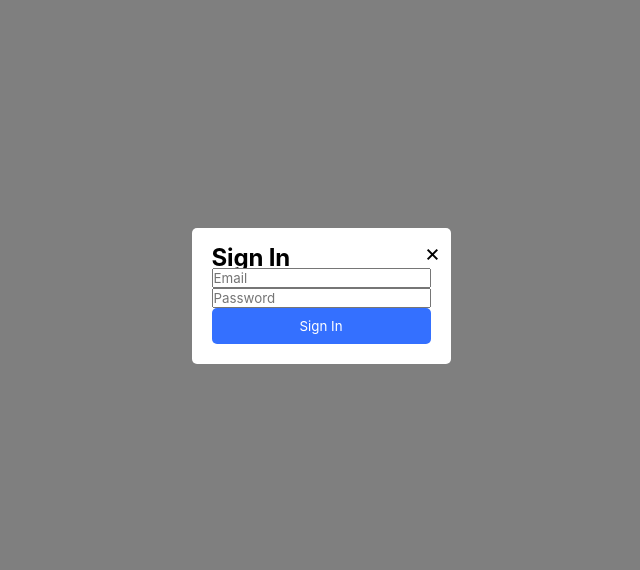
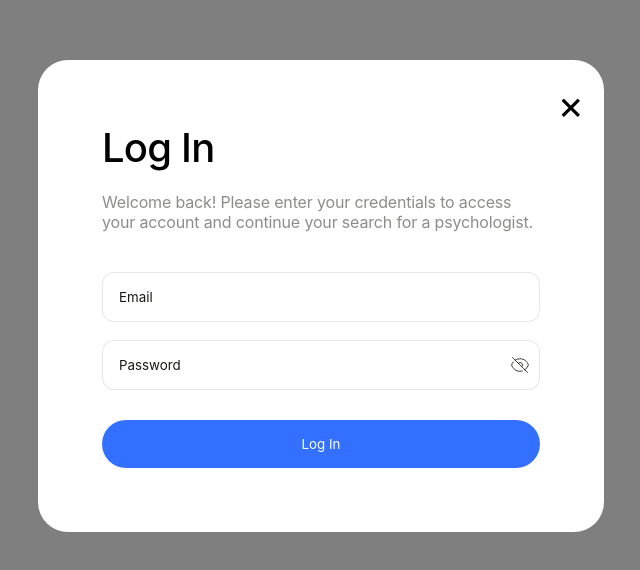
Before and after one commit to Denis9622/project_Psychologists.Services, a React (Vite) app: page /signin in a window 1280 px wide. Shown: the part 104-674 px from the top of the page, without its empty margins (319-959 px from the left). Built offline with nearby package versions, Linux system fonts and the light colour scheme.

Commit message:
FINAL LOGIN SIGN IN

```diff
--- a/src/components/SignUp/SignUp.jsx
+++ b/src/components/SignUp/SignUp.jsx
@@ -6,7 +6,7 @@ import { register as registerUser } from './../Auth/auth'; // Импортиру
 import styles from './SignUp.module.css';
 
 function SignUp({ onClose }) {
-  const [showPassword, setShowPassword] = useState(false);
+  const [showPassword, setShowPassword] = useState(false); // Состояние для управления видимостью пароля
   const {
     register,
     handleSubmit,
@@ -15,6 +15,7 @@ function SignUp({ onClose }) {
     resolver: yupResolver(signUpSchema),
   });
 
+  // Переключение видимости пароля
   const togglePasswordVisibility = () => {
     setShowPassword(!showPassword);
   };
@@ -54,25 +55,35 @@ function SignUp({ onClose }) {
             we need some information. Please provide us with the following
             information.
           </p>
-          <input type="text" placeholder="Name" {...register('name')} />
+          <input
+            type="text"
+            placeholder="Name"
+            className={styles.input}
+            {...register('name')}
+          />
           {errors.name && <p className={styles.error}>{errors.name.message}</p>}
 
-          <input type="email" placeholder="Email" {...register('email')} />
+          <input
+            type="email"
+            placeholder="Email"
+            className={styles.input}
+            {...register('email')}
+          />
           {errors.email && (
             <p className={styles.error}>{errors.email.message}</p>
           )}
 
           <div className={styles.passwordWrapper}>
             <input
-              type={showPassword ? 'text' : 'password'}
+              type={showPassword ? 'text' : 'password'} // Изменяем тип ввода пароля в зависимости от состояния showPassword
               placeholder="Password"
+              className={styles.input}
               {...register('password')}
             />
             <span
               onClick={togglePasswordVisibility}
-              className={styles.passwordToggleIcon}
+              className={styles.passwordToggleIcon} // Добавляем иконку для переключения видимости пароля
             >
-              {/* Показываем иконку в зависимости от состояния showPassword */}
               {showPassword ? (
                 <svg
                   xmlns="http://www.w3.org/2000/svg"
--- a/src/components/SignUp/SignUp.module.css
+++ b/src/components/SignUp/SignUp.module.css
@@ -13,20 +13,20 @@
 
 .modalContent {
   background: white;
-  max-width: 438px;
+  width: 566px;
   padding: 64px;
-  border-radius: 5px;
+  border-radius: 30px; /* Закругление углов */
   position: relative;
   z-index: 1001;
 }
 
 .closeButton {
   position: absolute;
-  top: 10px;
-  right: 10px;
+  top: 20px;
+  right: 20px;
   background: transparent;
   border: none;
-  font-size: 24px;
+  font-size: 40px;
   cursor: pointer;
 }
 
@@ -44,25 +44,57 @@
 }
 
 .textclass {
+  max-width: 438px;
   color: rgba(25, 26, 21, 0.5);
   margin-bottom: 40px;
 }
 
-.input {
-  margin-bottom: 10px;
-  padding: 10px;
-  border: 1px solid rgba(25, 26, 21, 0.1); /* Задаем цвет бордера */
-  border-radius: 12px;
+.input::placeholder {
+  color: rgba(25, 26, 21, 1);
 }
 
 .passwordWrapper {
-  display: flex;
-  align-items: center;
+  position: relative;
+  width: 100%;
+  display: flex; /* Используем flexbox для вертикального центрирования */
+  justify-content: space-between; /* Для того чтобы элементы располагались друг от друга */
+  align-items: center; /* Центрируем элементы по вертикали */
+}
+
+.input {
+  margin-bottom: 18px;
+  padding: 16px;
+  border: 1px solid rgba(25, 26, 21, 0.1);
+  border-radius: 12px;
+  width: 100%;
+  box-sizing: border-box;
+  padding-right: 30px; /* Создаем пространство для иконки */
 }
 
 .passwordToggleIcon {
-  cursor: pointer;
-  margin-left: -30px;
+  position: absolute;
+  right: 10px;
+  top: 37%;
+  transform: translateY(-50%);
+  z-index: 1;
+}
+
+.passwordToggleIcon svg {
+  width: 20px;
+  height: 20px; /* Убедимся, что обе иконки имеют одинаковые размеры */
+  display: block;
+}
+
+.passwordToggleIcon svg path {
+  stroke: rgba(25, 26, 21, 1); /* Основной цвет для иконок */
+}
+
+.passwordToggleIcon:hover svg path {
+  stroke: #0056b3; /* Цвет при наведении */
+}
+
+.passwordToggleIcon:active svg path {
+  stroke: #003366; /* Цвет при клике */
 }
 
 .error {
@@ -72,10 +104,11 @@
 }
 
 .submitButton {
-  padding: 10px;
+  margin-top: 12px;
+  padding: 16px 0px;
   background-color: #3470ff;
   color: white;
   border: none;
-  border-radius: 5px;
+  border-radius: 30px;
   cursor: pointer;
 }
--- a/src/components/Signin/SignIn.jsx
+++ b/src/components/Signin/SignIn.jsx
@@ -1,4 +1,4 @@
-import { useEffect } from 'react';
+import { useState, useEffect } from 'react';
 import { useForm } from 'react-hook-form';
 import { yupResolver } from '@hookform/resolvers/yup';
 import { signInSchema } from './../Validation/validationSchema';
@@ -6,6 +6,9 @@ import { login } from './../Auth/auth';
 import styles from './SignIn.module.css';
 
 function SignIn({ onClose }) {
+  const [showPassword, setShowPassword] = useState(false);
+
+  // Состояние для управления видимостью пароля
   const {
     register,
     handleSubmit,
@@ -13,6 +16,11 @@ function SignIn({ onClose }) {
   } = useForm({
     resolver: yupResolver(signInSchema),
   });
+
+  // Переключение видимости пароля
+  const togglePasswordVisibility = () => {
+    setShowPassword(!showPassword);
+  };
 
   const onSubmit = async data => {
     try {
@@ -40,26 +48,81 @@ function SignIn({ onClose }) {
     <div className={styles.modal} onClick={onClose}>
       <div className={styles.modalContent} onClick={e => e.stopPropagation()}>
         <button className={styles.closeButton} onClick={onClose}>
-          ×
+          {' '}
+          ×{' '}
         </button>
         <form onSubmit={handleSubmit(onSubmit)} className={styles.form}>
-          <h2>Sign In</h2>
-          <input type="email" placeholder="Email" {...register('email')} />
+          <h2 className={styles.h2class}>Log In</h2>
+          <p className={styles.textclass}>
+            Welcome back! Please enter your credentials to access your account
+            and continue your search for a psychologist.
+          </p>
+          <input
+            type="email"
+            placeholder="Email"
+            className={styles.input}
+            {...register('email')}
+          />
           {errors.email && (
             <p className={styles.error}>{errors.email.message}</p>
           )}
 
-          <input
-            type="password"
-            placeholder="Password"
-            {...register('password')}
-          />
+          <div className={styles.passwordWrapper}>
+            <input
+              type={showPassword ? 'text' : 'password'}
+              placeholder="Password"
+              className={styles.input}
+              {...register('password')}
+            />
+            <span
+              onClick={togglePasswordVisibility}
+              className={styles.passwordToggleIcon}
+            >
+              {showPassword ? (
+                <svg
+                  xmlns="http://www.w3.org/2000/svg"
+                  width="24"
+                  height="24"
+                  viewBox="0 0 24 24"
+                  fill="none"
+                >
+                  <path
+                    stroke="#407BFF"
+                    strokeLinecap="round"
+                    strokeLinejoin="round"
+                    d="M2.036 12.322a1.012 1.012 0 0 1 0-.639C3.423 7.51 7.36 4.5 12 4.5c4.638 0 8.573 3.007 9.963 7.178.07.207.07.431 0 .639C20.577 16.49 16.64 19.5 12 19.5c-4.638 0-8.574-3.007-9.964-7.178Z"
+                  />
+                  <path
+                    stroke="#407BFF"
+                    strokeLinecap="round"
+                    strokeLinejoin="round"
+                    d="M15 12a3 3 0 1 1-6 0 3 3 0 0 1 6 0Z"
+                  />
+                </svg>
+              ) : (
+                <svg
+                  xmlns="http://www.w3.org/2000/svg"
+                  width="24"
+                  height="24"
+                  viewBox="0 0 24 24"
+                  fill="none"
+                >
+                  <path
+                    stroke="#2F2F2F"
+                    strokeLinecap="round"
+                    strokeLinejoin="round"
+                    d="M3.98 8.223A10.477 10.477 0 0 0 1.934 12c1.292 4.338 5.31 7.5 10.066 7.5.993 0 1.953-.138 2.863-.395M6.228 6.228A10.45 10.45 0 0 1 12 4.5c4.756 0 8.773 3.162 10.065 7.498a10.523 10.523 0 0 1-4.293 5.774M6.228 6.228 3 3m3.228 3.228 3.65 3.65m7.894 7.894L21 21m-3.228-3.228-3.65-3.65A3 3 0 1 0 9.88 9.879m4.242 4.242L9.881 9.88"
+                  />
+                </svg>
+              )}
+            </span>
+          </div>
           {errors.password && (
             <p className={styles.error}>{errors.password.message}</p>
           )}
 
           <button type="submit" className={styles.submitButton}>
-            Sign In
+            Log In
           </button>
         </form>
       </div>
--- a/src/components/Signin/SignIn.module.css
+++ b/src/components/Signin/SignIn.module.css
@@ -14,19 +14,20 @@
 
 .modalContent {
   background: white;
-  padding: 20px;
-  border-radius: 5px;
+  width: 566px;
+  padding: 64px;
+  border-radius: 30px; /* Закругление углов */
   position: relative;
   z-index: 1001;
 }
 
 .closeButton {
   position: absolute;
-  top: 10px;
-  right: 10px;
+  top: 20px;
+  right: 20px;
   background: transparent;
   border: none;
-  font-size: 24px;
+  font-size: 40px;
   cursor: pointer;
 }
 
@@ -35,11 +36,66 @@
   flex-direction: column;
 }
 
+.h2class {
+  font-weight: 500;
+  font-size: 40px;
+  line-height: 48px;
+  letter-spacing: -0.02em;
+  margin-bottom: 20px;
+}
+
+.textclass {
+  max-width: 438px;
+  color: rgba(25, 26, 21, 0.5);
+  margin-bottom: 40px;
+}
+
+.input::placeholder {
+  color: rgba(25, 26, 21, 1);
+}
+
+.passwordWrapper {
+  position: relative;
+  width: 100%;
+  display: flex;
+  justify-content: space-between; /* Элементы расположены друг от друга */
+  align-items: center; /* Центрируем элементы по вертикали */
+}
+
 .input {
-  margin-bottom: 10px;
-  padding: 10px;
-  border: 1px solid #ccc;
-  border-radius: 5px;
+  margin-bottom: 18px;
+  padding: 16px;
+  border: 1px solid rgba(25, 26, 21, 0.1);
+  border-radius: 12px;
+  width: 100%;
+  box-sizing: border-box;
+  padding-right: 30px; /* Отступ для иконки */
+}
+
+.passwordToggleIcon {
+  position: absolute;
+  right: 10px;
+  top: 37%;
+  transform: translateY(-50%);
+  z-index: 1;
+}
+
+.passwordToggleIcon svg {
+  width: 20px;
+  height: 20px;
+  display: block;
+}
+
+.passwordToggleIcon svg path {
+  stroke: rgba(25, 26, 21, 1); /* Основной цвет для иконок */
+}
+
+.passwordToggleIcon:hover svg path {
+  stroke: #0056b3; /* Цвет при наведении */
+}
+
+.passwordToggleIcon:active svg path {
+  stroke: #003366; /* Цвет при клике */
 }
 
 .error {
@@ -49,10 +105,16 @@
 }
 
 .submitButton {
-  padding: 10px;
+  margin-top: 12px;
+  padding: 16px 0px;
   background-color: #3470ff;
   color: white;
   border: none;
-  border-radius: 5px;
+  border-radius: 30px;
   cursor: pointer;
 }
+.textclass {
+  max-width: 438px;
+  color: rgba(25, 26, 21, 0.5);
+  margin-bottom: 40px;
+}
```
